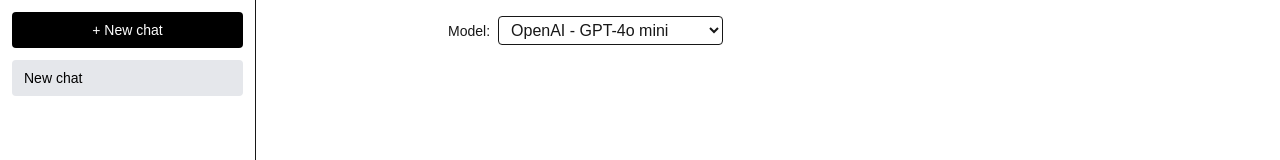
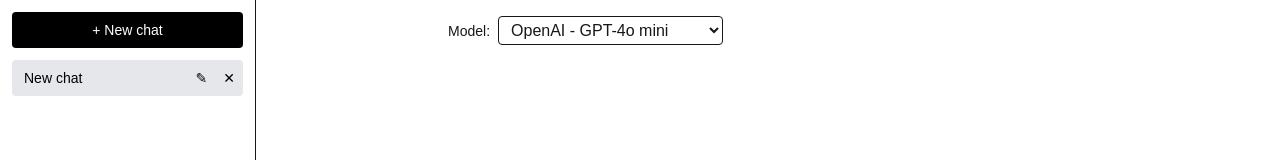
Before and after one commit to hussenfarhat22/AI_CHAT, a Next.js app: page / in a window 1280 px wide. Shown: the top 160 px of the page. Built offline with nearby package versions, Linux system fonts and the light colour scheme.

Commit message:
rename and delete for conversation

```diff
--- a/src/app/page.tsx
+++ b/src/app/page.tsx
@@ -46,6 +46,23 @@ export default function Home() {
     setConversations((prev) => [fresh, ...prev]);
     setActiveId(fresh.id);
   }
+    function handleRename(id: string, title: string) {
+    setConversations((prev) =>
+      prev.map((c) => (c.id === id ? { ...c, title } : c))
+    );
+  }
+
+  function handleDelete(id: string) {
+    const remaining = conversations.filter((c) => c.id !== id);
+    if (remaining.length === 0) {
+      const fresh = createConversation();
+      setConversations([fresh]);
+      setActiveId(fresh.id);
+      return;
+    }
+    setConversations(remaining);
+    if (id === activeId) setActiveId(remaining[0].id);
+  }
 
   const handleMessagesChange = useCallback(
     (id: string, messages: ChatMessage[]) => {
@@ -74,6 +91,8 @@ export default function Home() {
         activeId={active.id}
         onNew={handleNew}
         onSelect={setActiveId}
+        onRename={handleRename}
+        onDelete={handleDelete}
       />
       <div className="min-w-0 flex-1">
         <Chat
--- a/src/components/Sidebar.tsx
+++ b/src/components/Sidebar.tsx
@@ -1,5 +1,6 @@
 "use client";
 
+import { useState } from "react";
 import type { Conversation } from "@/lib/storage";
 
 export default function Sidebar({
@@ -7,12 +8,37 @@ export default function Sidebar({
   activeId,
   onNew,
   onSelect,
+  onRename,
+  onDelete,
 }: {
   conversations: Conversation[];
   activeId: string;
   onNew: () => void;
   onSelect: (id: string) => void;
+  onRename: (id: string, title: string) => void;
+  onDelete: (id: string) => void;
 }) {
+  const [editingId, setEditingId] = useState<string | null>(null);
+  const [draft, setDraft] = useState("");
+
+  function startRename(c: Conversation) {
+    setEditingId(c.id);
+    setDraft(c.title);
+  }
+
+  function commitRename() {
+    if (editingId && draft.trim()) {
+      onRename(editingId, draft.trim());
+    }
+    setEditingId(null);
+  }
+
+  function confirmDelete(c: Conversation) {
+    if (window.confirm(`Delete "${c.title}"? This cannot be undone.`)) {
+      onDelete(c.id);
+    }
+  }
+
   return (
     <aside className="flex w-64 shrink-0 flex-col border-r p-3">
       <button
@@ -23,17 +49,47 @@ export default function Sidebar({
       </button>
       <ul className="flex-1 space-y-1 overflow-y-auto">
         {conversations.map((c) => (
-          <li key={c.id}>
-            <button
-              onClick={() => onSelect(c.id)}
-              className={`w-full truncate rounded px-3 py-2 text-left text-sm ${
-                c.id === activeId
-                  ? "bg-gray-200 text-black"
-                  : "hover:bg-gray-100 hover:text-black"
-              }`}
-            >
-              {c.title}
-            </button>
+          <li
+            key={c.id}
+            className={`flex items-center gap-1 rounded ${
+              c.id === activeId ? "bg-gray-200 text-black" : "hover:bg-gray-100 hover:text-black"
+            }`}
+          >
+            {editingId === c.id ? (
+              <input
+                autoFocus
+                value={draft}
+                onChange={(e) => setDraft(e.target.value)}
+                onBlur={commitRename}
+                onKeyDown={(e) => {
+                  if (e.key === "Enter") commitRename();
+                }}
+                className="m-1 w-full rounded border px-2 py-1 text-sm text-black"
+              />
+            ) : (
+              <>
+                <button
+                  onClick={() => onSelect(c.id)}
+                  className="min-w-0 flex-1 truncate px-3 py-2 text-left text-sm"
+                >
+                  {c.title}
+                </button>
+                <button
+                  onClick={() => startRename(c)}
+                  aria-label={`Rename ${c.title}`}
+                  className="px-1 text-sm"
+                >
+                  ✎
+                </button>
+                <button
+                  onClick={() => confirmDelete(c)}
+                  aria-label={`Delete ${c.title}`}
+                  className="px-2 text-sm"
+                >
+                  ✕
+                </button>
+              </>
+            )}
           </li>
         ))}
       </ul>
```
